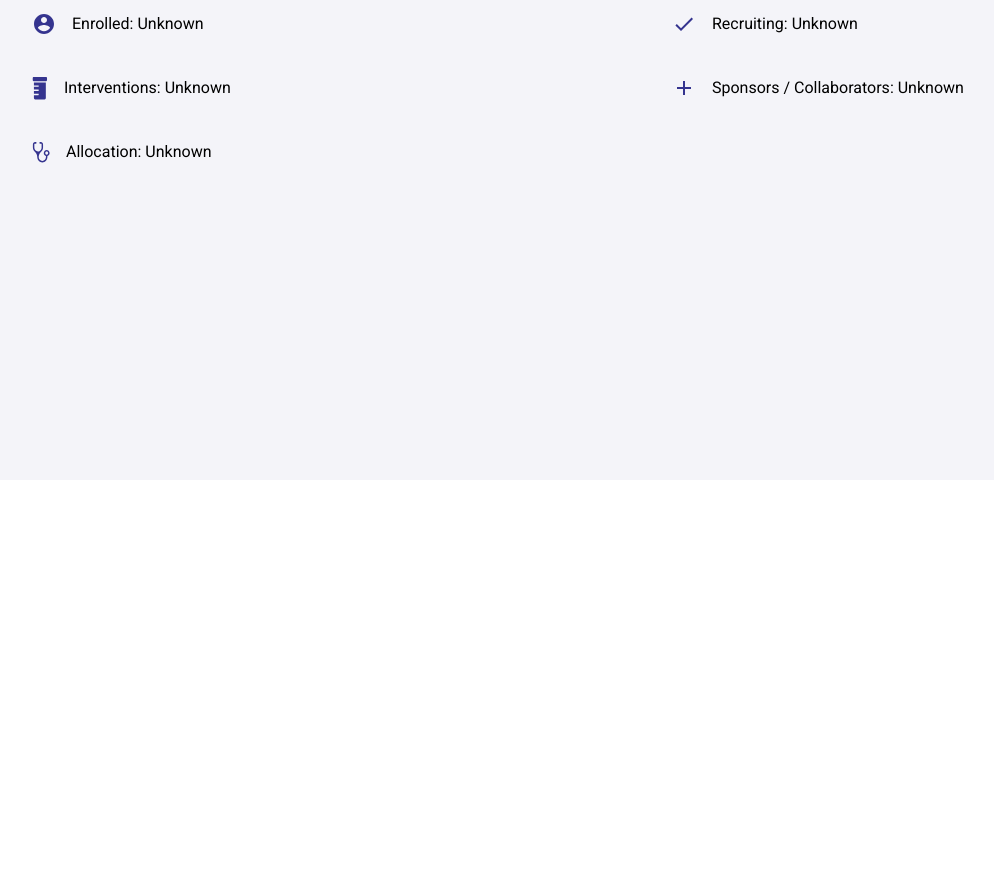
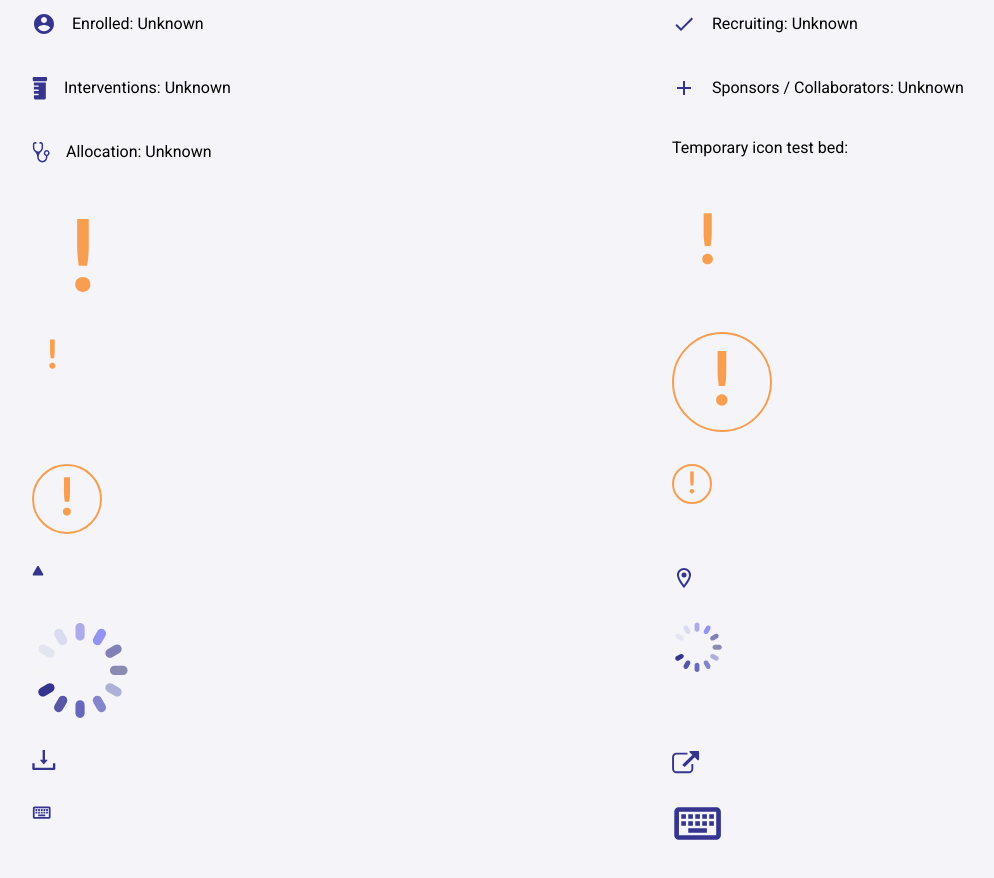
Before and after one commit to yalla-coop/curenetics, a React (Create React App) app: page /trial-list in a window 1280 px wide. Shown: the part 320-1198 px from the top of the page, without its empty margins (0-994 px from the left). Before the commit the page ends 800 px from the top, so only its background shows below. Built offline with nearby package versions, Linux system fonts and the light colour scheme.

Commit message:
add final icons to trial list as a test bed

```diff
--- /dev/null
+++ b/src/components/common/icons/Keyboard.jsx
@@ -0,0 +1,17 @@
+import React from 'react';
+
+const Keyboard = ({ titleTag = 'Keyboard', width = 19, fill = '#ffffff' }) => (
+  <svg
+    xmlns="http://www.w3.org/2000/svg"
+    viewBox="0 0 19 13"
+    style={{
+      width
+    }}>
+    {titleTag && <title>{titleTag}</title>}
+    <path
+      fill={fill}
+      d="M16.8042 2.23068V11.0861H2.63558V2.23068H16.8042ZM16.8042 0.459595H2.63558C1.66149 0.459595 0.873357 1.25658 0.873357 2.23068L0.864502 11.0861C0.864502 12.0602 1.66149 12.8572 2.63558 12.8572H16.8042C17.7783 12.8572 18.5753 12.0602 18.5753 11.0861V2.23068C18.5753 1.25658 17.7783 0.459595 16.8042 0.459595ZM8.83437 3.11622H10.6055V4.8873H8.83437V3.11622ZM8.83437 5.77284H10.6055V7.54392H8.83437V5.77284ZM6.17775 3.11622H7.94883V4.8873H6.17775V3.11622ZM6.17775 5.77284H7.94883V7.54392H6.17775V5.77284ZM3.52112 5.77284H5.29221V7.54392H3.52112V5.77284ZM3.52112 3.11622H5.29221V4.8873H3.52112V3.11622ZM6.17775 8.42946H13.2621V10.2005H6.17775V8.42946ZM11.491 5.77284H13.2621V7.54392H11.491V5.77284ZM11.491 3.11622H13.2621V4.8873H11.491V3.11622ZM14.1476 5.77284H15.9187V7.54392H14.1476V5.77284ZM14.1476 3.11622H15.9187V4.8873H14.1476V3.11622Z"/>
+  </svg>
+);
+
+export default Keyboard;
--- /dev/null
+++ b/src/components/common/icons/Pointer.jsx
@@ -0,0 +1,33 @@
+import React from 'react';
+
+const Pointer = ({ titleTag = 'Pointer', width = 12, fill = '#35348f', direction = 'up' }) => {
+
+  const degree = {
+    'left': -90,
+    'right': 90,
+    'up': 0,
+    'down': 180
+  };
+  const arrowDirection = `rotate(${degree[direction]})`;
+
+  return (
+    <svg
+      xmlns="http://www.w3.org/2000/svg"
+      viewBox="0 0 12 10"
+      style={{
+        width
+      }}>
+      {titleTag && <title>{titleTag}</title>}
+      <g
+        transform={arrowDirection}
+        transform-origin="50% 50%"
+        >
+        <path
+          fill={fill}
+          d="M5.13397 0.5C5.51887 -0.166667 6.48112 -0.166666 6.86602 0.5L11.1962 8C11.5811 8.66667 11.0999 9.5 10.3301 9.5H1.66987C0.900073 9.5 0.418947 8.66667 0.803848 8L5.13397 0.5Z" />
+      </g>
+    </svg>
+  );
+};
+
+export default Pointer;
--- /dev/null
+++ b/src/components/common/icons/Spinner.jsx
@@ -0,0 +1,74 @@
+import React from 'react';
+import styled, { keyframes } from "styled-components"
+
+const Spinner = ({ titleTag = 'Loading', width = 96, animated = true }) => {
+
+  const spin = keyframes`
+    from {
+			transform: rotate(0deg);
+		}
+		to {
+			transform: rotate(359deg);
+		}
+  `;
+
+  const Group = styled.g`
+    transform-origin: center;
+    animation-name: ${props => props.isAnimated ? spin : 'none'};
+    animation-duration: 1s;
+    animation-iteration-count: infinite;
+    animation-timing-function: linear;
+  `;
+
+  return (
+    <svg
+      xmlns="http://www.w3.org/2000/svg"
+      viewBox="0 0 96 96"
+      style={{
+        width
+      }}>
+      {titleTag && <title>{titleTag}</title>}
+      <Group isAnimated={animated}>
+        <path
+          d="M48.0509 18.5909C45.446 18.5909 43.4541 16.5989 43.4541 13.9941V5.56668C43.4541 2.96185 45.446 0.96991 48.0509 0.96991C50.6557 0.96991 52.6476 2.96185 52.6476 5.56668V13.9941C52.6476 16.4457 50.6557 18.5909 48.0509 18.5909Z"
+          fill="#ACACEB"/>
+        <path
+          d="M48.0509 95.9699C45.446 95.9699 43.4541 93.978 43.4541 91.3731V82.9457C43.4541 80.3409 45.446 78.3489 48.0509 78.3489C50.6557 78.3489 52.6476 80.3409 52.6476 82.9457V91.3731C52.6476 93.978 50.6557 95.9699 48.0509 95.9699Z"
+          fill="#6867BB"/>
+        <path
+          d="M30.7363 23.1876C29.204 23.1876 27.6717 22.4215 26.7524 20.8893L22.6153 13.6876C21.3895 11.5425 22.1556 8.63119 24.3008 7.40539C26.4459 6.17958 29.3572 6.94571 30.583 9.09087L34.7201 16.2925C35.9459 18.4376 35.1798 21.3489 33.0346 22.5747C32.4217 22.8812 31.5024 23.1876 30.7363 23.1876Z"
+          fill="#DADAF1"/>
+        <path
+          d="M69.5024 90.1473C67.9701 90.1473 66.4379 89.3812 65.5185 87.849L61.3814 80.6473C60.1556 78.5022 60.9217 75.5909 63.0669 74.3651C65.212 73.1393 68.1233 73.9054 69.3491 76.0506L73.4862 83.2522C74.712 85.3973 73.9459 88.3086 71.8008 89.5344C71.0346 89.9941 70.2685 90.1473 69.5024 90.1473Z"
+          fill="#8585CB"/>
+        <path
+          d="M18.1719 35.7522C17.4057 35.7522 16.6396 35.5989 15.8735 35.1393L8.67187 31.0022C6.5267 29.7764 5.76057 26.8651 6.98638 24.7199C8.21219 22.5747 11.1235 21.8086 13.2686 23.0344L20.4703 27.1715C22.6154 28.3973 23.3815 31.3086 22.1557 33.4538C21.2364 34.986 19.7041 35.7522 18.1719 35.7522Z"
+          fill="#E5E5F1"/>
+        <path
+          d="M85.285 74.5183C84.5189 74.5183 83.7528 74.3651 82.9867 73.9054L75.6318 69.7683C73.4867 68.5425 72.7205 65.6312 73.9463 63.486C75.1721 61.3409 78.0834 60.5748 80.2286 61.8006L87.4302 65.9377C89.5754 67.1635 90.3415 70.0747 89.1157 72.2199C88.3495 73.7522 86.8173 74.5183 85.285 74.5183Z"
+          fill="#AFAFD7"/>
+        <path
+          d="M13.575 53.0667H5.14756C2.54272 53.0667 0.550781 51.0748 0.550781 48.4699C0.550781 45.8651 2.54272 43.8731 5.14756 43.8731H13.575C16.1798 43.8731 18.1717 45.8651 18.1717 48.4699C18.1717 51.0748 16.0266 53.0667 13.575 53.0667Z"
+          fill="#F5F5F5"/>
+        <path
+          d="M90.9539 53.0667H82.5265C79.9216 53.0667 77.9297 51.0748 77.9297 48.4699C77.9297 45.8651 79.9216 43.8731 82.5265 43.8731H90.9539C93.5587 43.8731 95.5507 45.8651 95.5507 48.4699C95.5507 51.0748 93.5587 53.0667 90.9539 53.0667Z"
+          fill="#8B8BB1"/>
+        <path
+          d="M10.8169 74.5183C9.28467 74.5183 7.75242 73.7522 6.83306 72.2199C5.60725 70.0747 6.37338 67.1635 8.51854 65.9377L15.7202 61.8006C17.8653 60.5748 20.7766 61.3409 22.0024 63.486C23.2282 65.6312 22.4621 68.5425 20.3169 69.7683L13.1153 73.9054C12.5024 74.3651 11.7363 74.5183 10.8169 74.5183Z"
+          fill="#35348F"/>
+        <path
+          d="M77.9302 35.7522C76.398 35.7522 74.8657 34.986 73.9463 33.4538C72.7205 31.3086 73.4867 28.3973 75.6318 27.1715L82.8334 23.0344C84.9786 21.8086 87.8899 22.5747 89.1157 24.7199C90.3415 26.8651 89.5754 29.7764 87.4302 31.0022L80.2286 35.1393C79.4625 35.5989 78.6963 35.7522 77.9302 35.7522Z"
+          fill="#8181B5"/>
+        <path
+          d="M26.5992 90.1473C25.833 90.1473 25.0669 89.9941 24.3008 89.5344C22.1556 88.3086 21.3895 85.3973 22.6153 83.2522L26.7524 76.0506C27.9782 73.9054 30.8895 73.1393 33.0346 74.3651C35.1798 75.5909 35.9459 78.5022 34.7201 80.6473L30.583 87.849C29.6637 89.3812 28.1314 90.1473 26.5992 90.1473Z"
+          fill="#5857A7"/>
+        <path
+          d="M65.3653 23.1876C64.5991 23.1876 63.833 23.0344 63.0669 22.5747C60.9217 21.3489 60.1556 18.4376 61.3814 16.2925L65.5185 9.09087C66.7443 6.94571 69.6556 6.17958 71.8008 7.40539C73.9459 8.63119 74.712 11.5425 73.4862 13.6876L69.3491 20.8893C68.4298 22.2683 66.8975 23.1876 65.3653 23.1876Z"
+          fill="#9393F1"/>
+      </Group>
+    </svg>
+  );
+
+}
+
+export default Spinner;
--- /dev/null
+++ b/src/components/common/icons/Warning.jsx
@@ -0,0 +1,33 @@
+import React from 'react';
+
+const Warning = ({ titleTag = 'Warning', width = 40, fill = '#f89e51', addOutine = null }) => {
+
+  const baseScale = width / 40;
+  const outline = `scale(${baseScale * 0.75}) translate(23 10)`;
+  const plain = `scale(${baseScale}) translate(16.75 7.5)`;
+
+  return (
+    <svg
+      xmlns="http://www.w3.org/2000/svg"
+      viewBox={`0 0 ${width} ${width}`}
+      style={{
+        width
+      }}>
+      {titleTag && <title>{titleTag}</title>}
+      <path
+        fill={fill}
+        transform={addOutine ? outline : plain}
+        d="M5.96 0.079998V11.52C5.96 12.7333 5.9 13.9267 5.78 15.1C5.66 16.26 5.50667 17.4933 5.32 18.8H1.96C1.77333 17.4933 1.62 16.26 1.5 15.1C1.38 13.9267 1.32 12.7333 1.32 11.52V0.079998H5.96ZM0.54 26.28C0.54 25.8667 0.613333 25.4733 0.76 25.1C0.92 24.7267 1.13333 24.4067 1.4 24.14C1.68 23.8733 2.00667 23.66 2.38 23.5C2.75333 23.34 3.15333 23.26 3.58 23.26C3.99333 23.26 4.38667 23.34 4.76 23.5C5.13333 23.66 5.45333 23.8733 5.72 24.14C6 24.4067 6.22 24.7267 6.38 25.1C6.54 25.4733 6.62 25.8667 6.62 26.28C6.62 26.7067 6.54 27.1067 6.38 27.48C6.22 27.84 6 28.1533 5.72 28.42C5.45333 28.6867 5.13333 28.8933 4.76 29.04C4.38667 29.2 3.99333 29.28 3.58 29.28C3.15333 29.28 2.75333 29.2 2.38 29.04C2.00667 28.8933 1.68 28.6867 1.4 28.42C1.13333 28.1533 0.92 27.84 0.76 27.48C0.613333 27.1067 0.54 26.7067 0.54 26.28Z"/>
+      {addOutine &&
+        <circle
+        stroke={fill}
+        strokeWidth={2}
+        fill="none"
+        cx={width/2} cy={width/2} r={width/2 - 1} />
+      }
+    </svg>
+  );
+}
+
+
+export default Warning;
--- a/src/components/pages/trialList/ResultDetails.js
+++ b/src/components/pages/trialList/ResultDetails.js
@@ -8,6 +8,16 @@ import Tick from '../../common/icons/Tick';
 import TestTube from '../../common/icons/TestTube';
 import Plus from '../../common/icons/Plus';
 import Stethiscope from '../../common/icons/Stethiscope';
+
+// not in this part of the design:
+// > here for testing purposes
+import Warning from '../../common/icons/Warning';
+import Pointer from '../../common/icons/Pointer';
+import Marker from '../../common/icons/Marker';
+import Spinner from '../../common/icons/Spinner';
+import ExportLink from '../../common/icons/ExportLink';
+import ExternalLink from '../../common/icons/ExternalLink';
+import Keyboard from '../../common/icons/Keyboard';
 
 import { breakpoint } from '../../../styles/globalStyles';
 
@@ -80,6 +90,24 @@ const ResultDetails = ({
       <Stethiscope />
       Allocation: {allocation}
     </DetailItem>
+
+    <h2>Temporary icon test bed:</h2>
+
+    <Warning width={100}/>
+    <Warning width={70}/>
+    <Warning />
+    <Warning addOutine width={100}/>
+    <Warning addOutine width={70}/>
+    <Warning addOutine />
+    <Pointer />
+    <Marker />
+    <Spinner />
+    <Spinner width={50}/>
+    <ExportLink fill='#35348f' />
+    <ExternalLink />
+    <Keyboard fill='#35348f' />
+    <Keyboard fill='#35348f' width={50} />
+
   </DetailGrid>
 );
 
--- a/src/components/pages/upload/index.js
+++ b/src/components/pages/upload/index.js
@@ -10,7 +10,7 @@ import {
 import { Title, SubHeading, OL, LI } from '../../common/Typography';
 import { Crumb, buttonReset } from '../../common/Buttons';
 
-import { breakpoint, colors } from '../../../styles/globalStyles';
+import { breakpoint } from '../../../styles/globalStyles';
 
 const ContentContainer = styled.div`
   ${sectionMixin};
```
